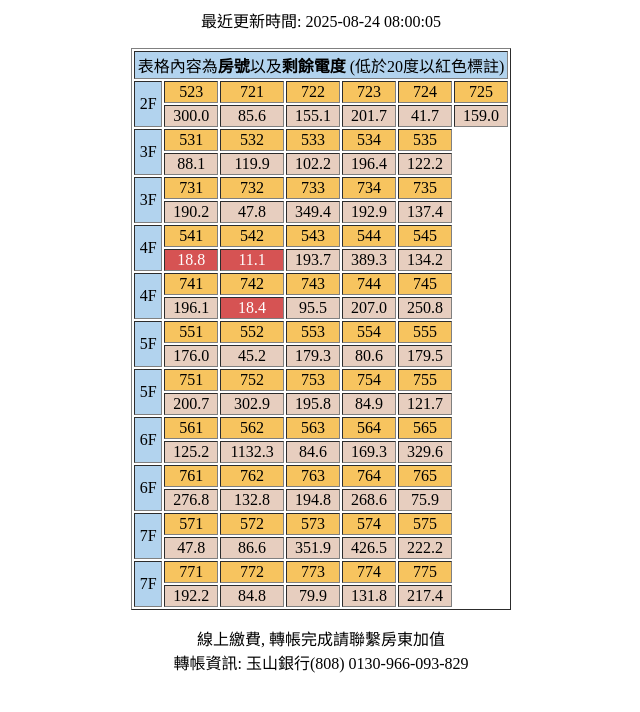
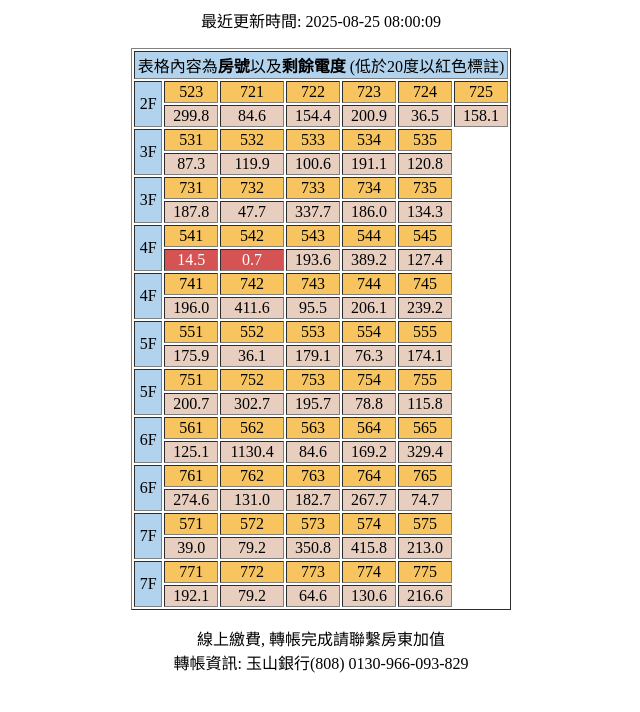
Before and after one commit to goodjiahub/power, a plain HTML site: page index.html in a window 1280 px wide. Shown: the whole page, without its empty margins (319-959 px from the left). Drawn offline with Linux system fonts and the light colour scheme.

Commit message:
Automated commit on 2025-08-25 08:01:01

```diff
--- a/index.html
+++ b/index.html
@@ -12,7 +12,7 @@
   }
   </style>
 <body>
-            <center><p>最近更新時間: 2025-08-24 08:00:05
+            <center><p>最近更新時間: 2025-08-25 08:00:09
 </p></center>
 
 <div style="overflow: auto;">
@@ -28,12 +28,12 @@
                 <td style="background-color:#F7C45F;"><center>725</center></td>
             </tr>
             <tr>
-                <td class="powerdata"><center>300.0</center></td>
-                <td class="powerdata"><center>85.6</center></td>
-                <td class="powerdata"><center>155.1</center></td>
-                <td class="powerdata"><center>201.7</center></td>
-                <td class="powerdata"><center>41.7</center></td>
-                <td class="powerdata"><center>159.0</center></td>
+                <td class="powerdata"><center>299.8</center></td>
+                <td class="powerdata"><center>84.6</center></td>
+                <td class="powerdata"><center>154.4</center></td>
+                <td class="powerdata"><center>200.9</center></td>
+                <td class="powerdata"><center>36.5</center></td>
+                <td class="powerdata"><center>158.1</center></td>
             </tr>
             <tr>
                 <td style="background-color:#B2D3EE;" rowspan="2" ><center>3F</center></td>
@@ -44,11 +44,11 @@
                 <td style="background-color:#F7C45F;"><center>535</center></td>
             </tr>
             <tr>
-                <td class="powerdata"><center>88.1</center></td>
+                <td class="powerdata"><center>87.3</center></td>
                 <td class="powerdata"><center>119.9</center></td>
-                <td class="powerdata"><center>102.2</center></td>
-                <td class="powerdata"><center>196.4</center></td>
-                <td class="powerdata"><center>122.2</center></td>
+                <td class="powerdata"><center>100.6</center></td>
+                <td class="powerdata"><center>191.1</center></td>
+                <td class="powerdata"><center>120.8</center></td>
             </tr>
             <tr>
                 <td style="background-color:#B2D3EE;" rowspan="2" ><center>3F</center></td>
@@ -59,11 +59,11 @@
                 <td style="background-color:#F7C45F;"><center>735</center></td>
             </tr>
             <tr>
-                <td class="powerdata"><center>190.2</center></td>
-                <td class="powerdata"><center>47.8</center></td>
-                <td class="powerdata"><center>349.4</center></td>
-                <td class="powerdata"><center>192.9</center></td>
-                <td class="powerdata"><center>137.4</center></td>
+                <td class="powerdata"><center>187.8</center></td>
+                <td class="powerdata"><center>47.7</center></td>
+                <td class="powerdata"><center>337.7</center></td>
+                <td class="powerdata"><center>186.0</center></td>
+                <td class="powerdata"><center>134.3</center></td>
             </tr>
             <tr>
                 <td style="background-color:#B2D3EE;" rowspan="2" ><center>4F</center></td>
@@ -74,11 +74,11 @@
                 <td style="background-color:#F7C45F;"><center>545</center></td>
             </tr>
             <tr>
-                <td style="background-color:#D65353; color:white;"><center>18.8</center></td>
-                <td style="background-color:#D65353; color:white;"><center>11.1</center></td>
-                <td class="powerdata"><center>193.7</center></td>
-                <td class="powerdata"><center>389.3</center></td>
-                <td class="powerdata"><center>134.2</center></td>
+                <td style="background-color:#D65353; color:white;"><center>14.5</center></td>
+                <td style="background-color:#D65353; color:white;"><center>0.7</center></td>
+                <td class="powerdata"><center>193.6</center></td>
+                <td class="powerdata"><center>389.2</center></td>
+                <td class="powerdata"><center>127.4</center></td>
             </tr>
             <tr>
                 <td style="background-color:#B2D3EE;" rowspan="2" ><center>4F</center></td>
@@ -89,11 +89,11 @@
                 <td style="background-color:#F7C45F;"><center>745</center></td>
             </tr>
             <tr>
-                <td class="powerdata"><center>196.1</center></td>
-                <td style="background-color:#D65353; color:white;"><center>18.4</center></td>
+                <td class="powerdata"><center>196.0</center></td>
+                <td class="powerdata"><center>411.6</center></td>
                 <td class="powerdata"><center>95.5</center></td>
-                <td class="powerdata"><center>207.0</center></td>
-                <td class="powerdata"><center>250.8</center></td>
+                <td class="powerdata"><center>206.1</center></td>
+                <td class="powerdata"><center>239.2</center></td>
             </tr>
             <tr>
                 <td style="background-color:#B2D3EE;" rowspan="2" ><center>5F</center></td>
@@ -104,11 +104,11 @@
                 <td style="background-color:#F7C45F;"><center>555</center></td>
             </tr>
             <tr>
-                <td class="powerdata"><center>176.0</center></td>
-                <td class="powerdata"><center>45.2</center></td>
-                <td class="powerdata"><center>179.3</center></td>
-                <td class="powerdata"><center>80.6</center></td>
-                <td class="powerdata"><center>179.5</center></td>
+                <td class="powerdata"><center>175.9</center></td>
+                <td class="powerdata"><center>36.1</center></td>
+                <td class="powerdata"><center>179.1</center></td>
+                <td class="powerdata"><center>76.3</center></td>
+                <td class="powerdata"><center>174.1</center></td>
             </tr>
             <tr>
                 <td style="background-color:#B2D3EE;" rowspan="2" ><center>5F</center></td>
@@ -120,10 +120,10 @@
             </tr>
             <tr>
                 <td class="powerdata"><center>200.7</center></td>
-                <td class="powerdata"><center>302.9</center></td>
-                <td class="powerdata"><center>195.8</center></td>
-                <td class="powerdata"><center>84.9</center></td>
-                <td class="powerdata"><center>121.7</center></td>
+                <td class="powerdata"><center>302.7</center></td>
+                <td class="powerdata"><center>195.7</center></td>
+                <td class="powerdata"><center>78.8</center></td>
+                <td class="powerdata"><center>115.8</center></td>
             </tr>
             <tr>
                 <td style="background-color:#B2D3EE;" rowspan="2" ><center>6F</center></td>
@@ -134,11 +134,11 @@
                 <td style="background-color:#F7C45F;"><center>565</center></td>
             </tr>
             <tr>
-                <td class="powerdata"><center>125.2</center></td>
-                <td class="powerdata"><center>1132.3</center></td>
+                <td class="powerdata"><center>125.1</center></td>
+                <td class="powerdata"><center>1130.4</center></td>
                 <td class="powerdata"><center>84.6</center></td>
-                <td class="powerdata"><center>169.3</center></td>
-                <td class="powerdata"><center>329.6</center></td>
+                <td class="powerdata"><center>169.2</center></td>
+                <td class="powerdata"><center>329.4</center></td>
             </tr>
             <tr>
                 <td style="background-color:#B2D3EE;" rowspan="2" ><center>6F</center></td>
@@ -149,11 +149,11 @@
                 <td style="background-color:#F7C45F;"><center>765</center></td>
             </tr>
             <tr>
-                <td class="powerdata"><center>276.8</center></td>
-                <td class="powerdata"><center>132.8</center></td>
-                <td class="powerdata"><center>194.8</center></td>
-                <td class="powerdata"><center>268.6</center></td>
-                <td class="powerdata"><center>75.9</center></td>
+                <td class="powerdata"><center>274.6</center></td>
+                <td class="powerdata"><center>131.0</center></td>
+                <td class="powerdata"><center>182.7</center></td>
+                <td class="powerdata"><center>267.7</center></td>
+                <td class="powerdata"><center>74.7</center></td>
             </tr>
             <tr>
                 <td style="background-color:#B2D3EE;" rowspan="2" ><center>7F</center></td>
@@ -164,11 +164,11 @@
                 <td style="background-color:#F7C45F;"><center>575</center></td>
             </tr>
             <tr>
-                <td class="powerdata"><center>47.8</center></td>
-                <td class="powerdata"><center>86.6</center></td>
-                <td class="powerdata"><center>351.9</center></td>
-                <td class="powerdata"><center>426.5</center></td>
-                <td class="powerdata"><center>222.2</center></td>
+                <td class="powerdata"><center>39.0</center></td>
+                <td class="powerdata"><center>79.2</center></td>
+                <td class="powerdata"><center>350.8</center></td>
+                <td class="powerdata"><center>415.8</center></td>
+                <td class="powerdata"><center>213.0</center></td>
             </tr>
             <tr>
                 <td style="background-color:#B2D3EE;" rowspan="2" ><center>7F</center></td>
@@ -179,11 +179,11 @@
                 <td style="background-color:#F7C45F;"><center>775</center></td>
             </tr>
             <tr>
-                <td class="powerdata"><center>192.2</center></td>
-                <td class="powerdata"><center>84.8</center></td>
-                <td class="powerdata"><center>79.9</center></td>
-                <td class="powerdata"><center>131.8</center></td>
-                <td class="powerdata"><center>217.4</center></td>
+                <td class="powerdata"><center>192.1</center></td>
+                <td class="powerdata"><center>79.2</center></td>
+                <td class="powerdata"><center>64.6</center></td>
+                <td class="powerdata"><center>130.6</center></td>
+                <td class="powerdata"><center>216.6</center></td>
             </tr>
         </table>
         </div>
```
